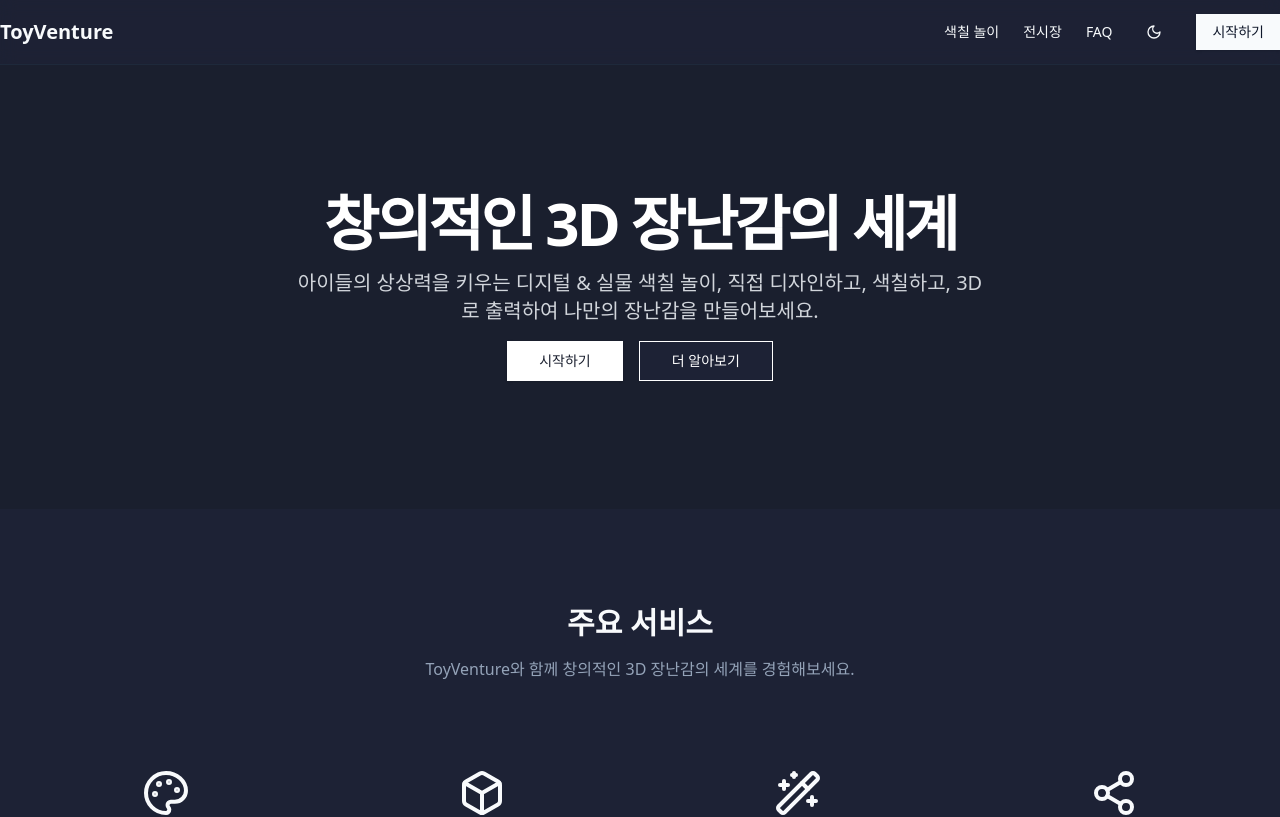
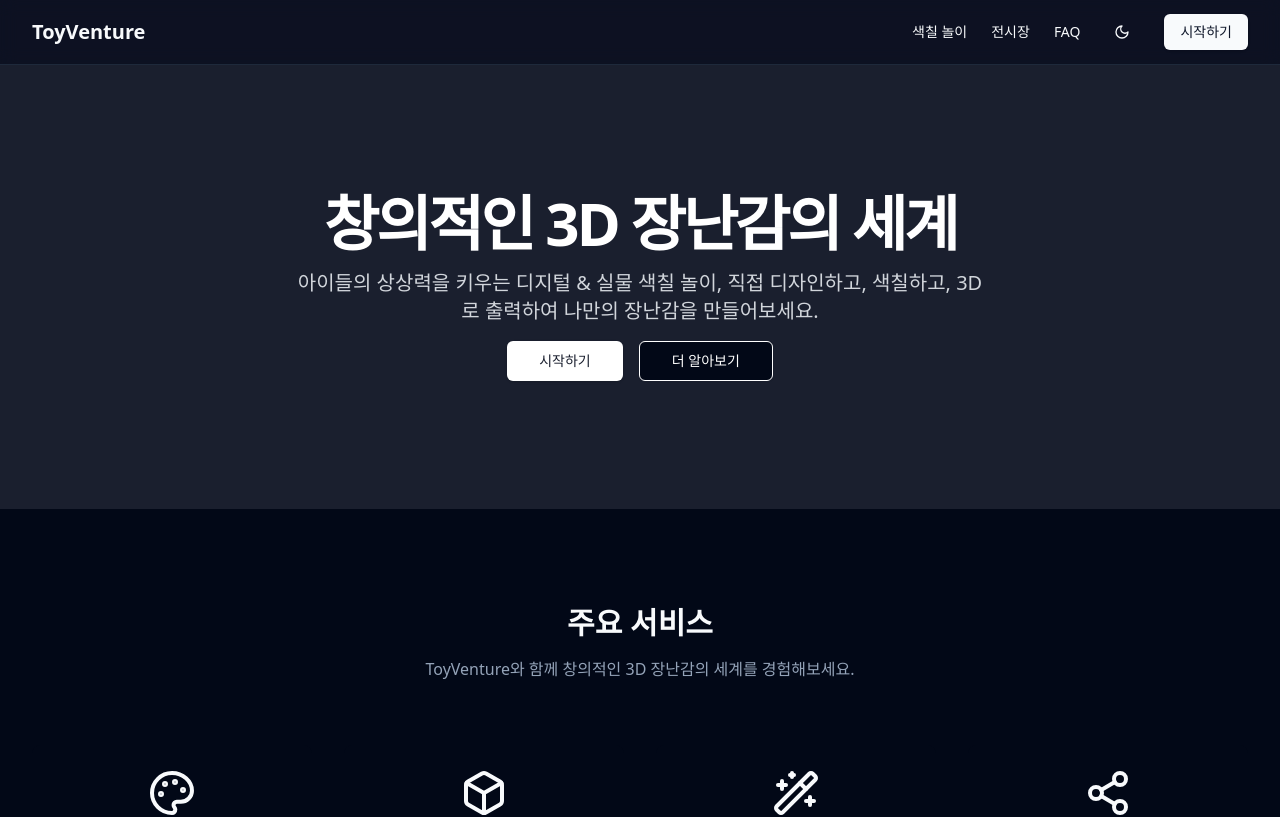
Before and after one commit to 2001302/Toy_Venture, a Next.js app: page / in a window 1280 px wide. Shown: the top 817 px of the page. Built offline with nearby package versions, Linux system fonts and the light colour scheme.

Commit message:
좌우 정렬

```diff
--- a/app/globals.css
+++ b/app/globals.css
@@ -4,13 +4,45 @@
 
 @layer base {
   :root {
-    --background: 226 30% 16%;
+    --background: 0 0% 100%;
+    --foreground: 222.2 84% 4.9%;
+
+    --card: 0 0% 100%;
+    --card-foreground: 222.2 84% 4.9%;
+
+    --popover: 0 0% 100%;
+    --popover-foreground: 222.2 84% 4.9%;
+
+    --primary: 222.2 47.4% 11.2%;
+    --primary-foreground: 210 40% 98%;
+
+    --secondary: 210 40% 96.1%;
+    --secondary-foreground: 222.2 47.4% 11.2%;
+
+    --muted: 210 40% 96.1%;
+    --muted-foreground: 215.4 16.3% 46.9%;
+
+    --accent: 210 40% 96.1%;
+    --accent-foreground: 222.2 47.4% 11.2%;
+
+    --destructive: 0 84.2% 60.2%;
+    --destructive-foreground: 210 40% 98%;
+
+    --border: 214.3 31.8% 91.4%;
+    --input: 214.3 31.8% 91.4%;
+    --ring: 222.2 84% 4.9%;
+
+    --radius: 0.5rem;
+  }
+
+  .dark {
+    --background: 222.2 84% 4.9%;
     --foreground: 210 40% 98%;
 
-    --card: 226 30% 16%;
+    --card: 222.2 84% 4.9%;
     --card-foreground: 210 40% 98%;
 
-    --popover: 226 30% 16%;
+    --popover: 222.2 84% 4.9%;
     --popover-foreground: 210 40% 98%;
 
     --primary: 210 40% 98%;
@@ -42,3 +74,9 @@
     @apply bg-[#1E2235] text-foreground font-sans;
   }
 }
+
+@layer utilities {
+  .container {
+    @apply mx-auto px-4 sm:px-6 lg:px-8 max-w-[1400px] w-full;
+  }
+}
--- a/components/features-section.tsx
+++ b/components/features-section.tsx
@@ -25,8 +25,8 @@ const features = [
 
 export function FeaturesSection() {
   return (
-    <section className="py-24 bg-background">
-      <div className="container px-4 md:px-6">
+    <section className="w-full py-24 bg-background">
+      <div className="container">
         <div className="text-center mb-16">
           <h2 className="text-3xl font-bold mb-4">주요 서비스</h2>
           <p className="text-muted-foreground">
--- a/components/hero-section.tsx
+++ b/components/hero-section.tsx
@@ -2,8 +2,8 @@ import { Button } from "@/components/ui/button"
 
 export function HeroSection() {
   return (
-    <section className="relative py-32 bg-[#1a1f2e]">
-      <div className="container px-4 md:px-6">
+    <section className="relative py-32 bg-[#1a1f2e] w-full">
+      <div className="container">
         <div className="flex flex-col items-center space-y-4 text-center">
           <h1 className="text-3xl font-bold tracking-tighter sm:text-4xl md:text-5xl lg:text-6xl/none text-white">
             창의적인 3D 장난감의 세계
```
Also changed, not shown: 1 other file (tests, documents, lock files or other folders).
